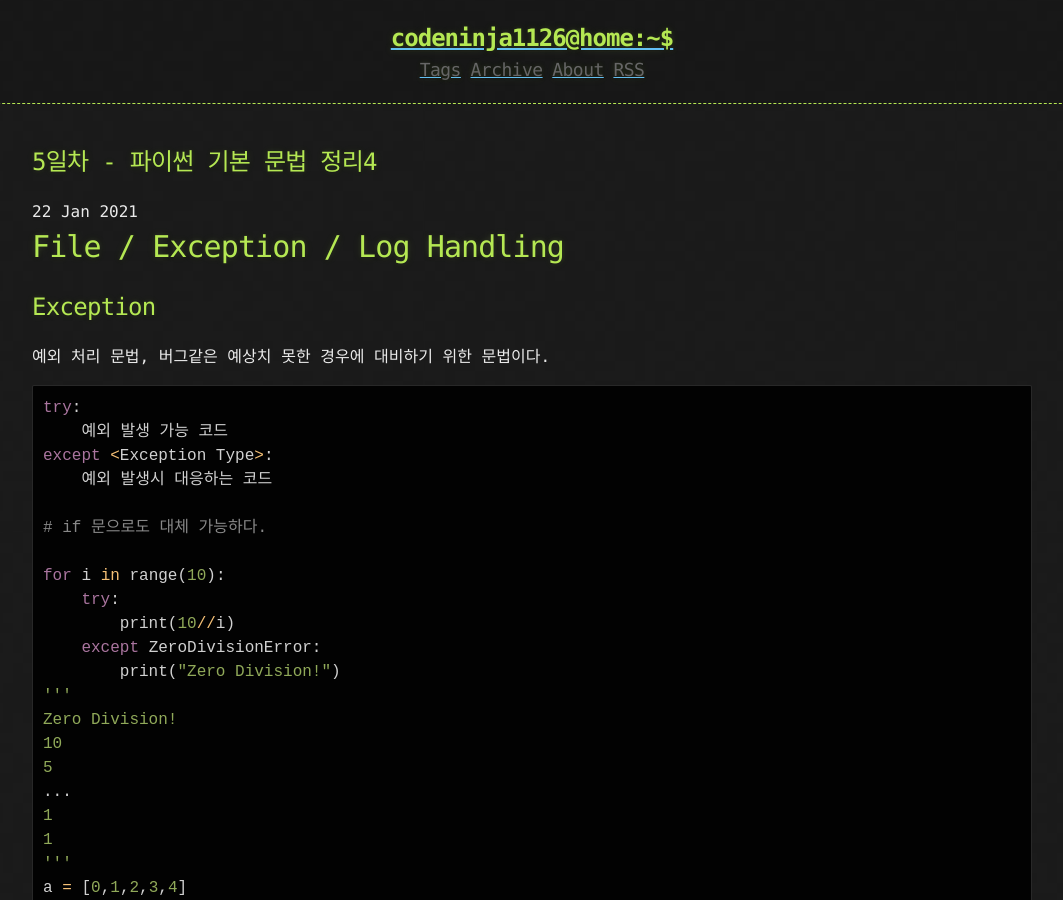
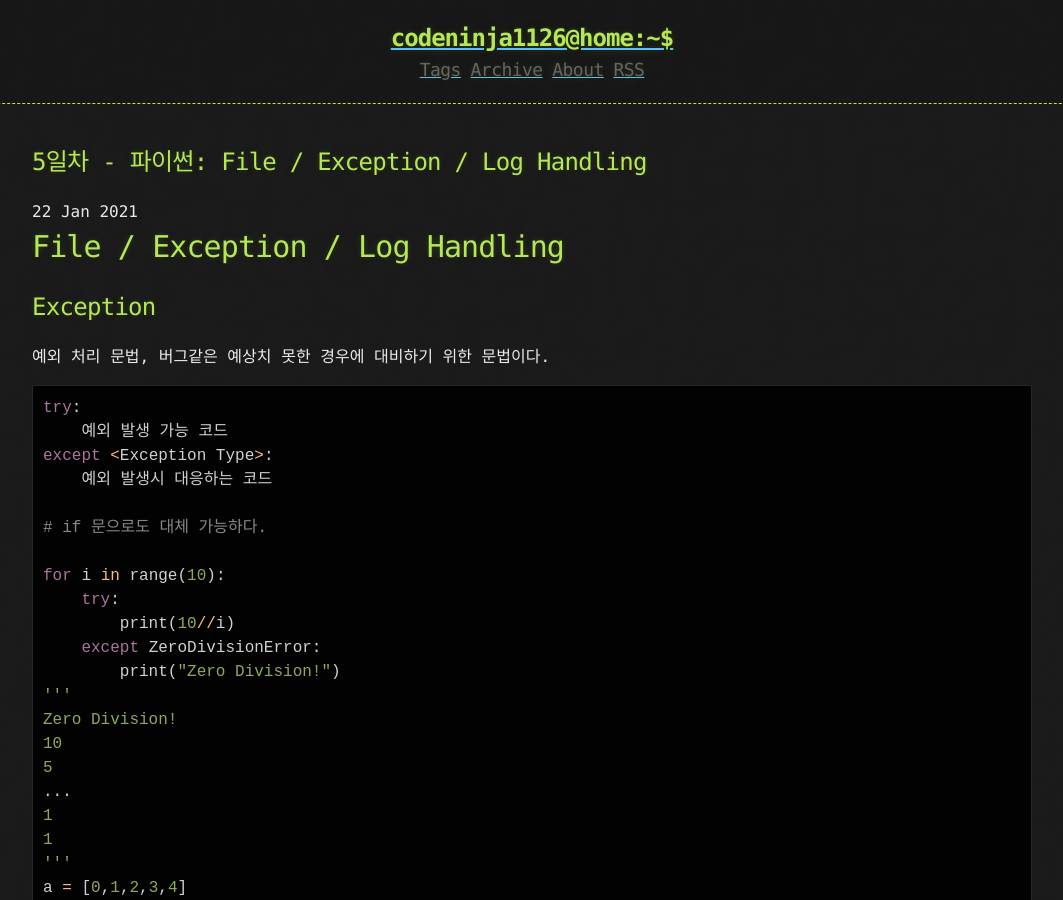
Before and after one commit to CodeNinja1126/CodeNinja1126.github.io, a Jekyll site: the page built from _posts/2021-01-22-019.md, in a window 1280 px wide and 900 px high. Shown: the whole window, without its empty margins (108-1171 px from the left). Built offline with Jekyll 4.4.1, drawn with Linux system fonts in a browser that asks for light colours.

Commit message:
Update 2021-01-22-019.md

```diff
--- a/_posts/2021-01-22-019.md
+++ b/_posts/2021-01-22-019.md
@@ -1,5 +1,5 @@
 ---
-title: "5일차 - 파이썬 기본 문법 정리4"
+title: "5일차 - 파이썬: File / Exception / Log Handling"
 tags: [boostcamp]
 published: true
 ---
```
